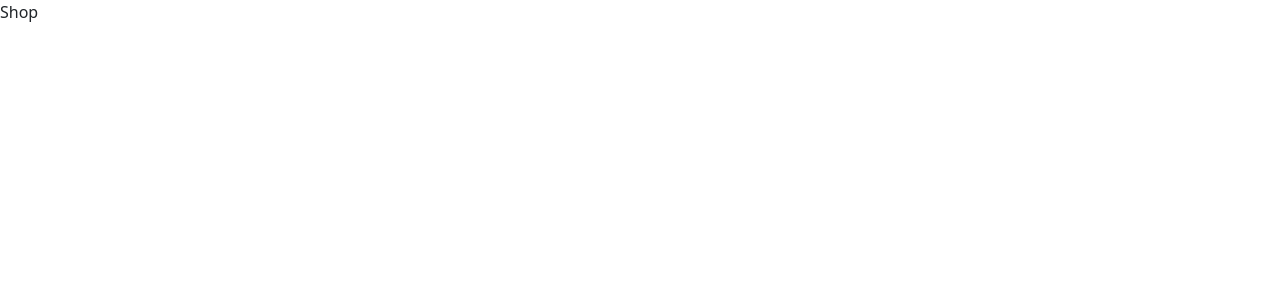
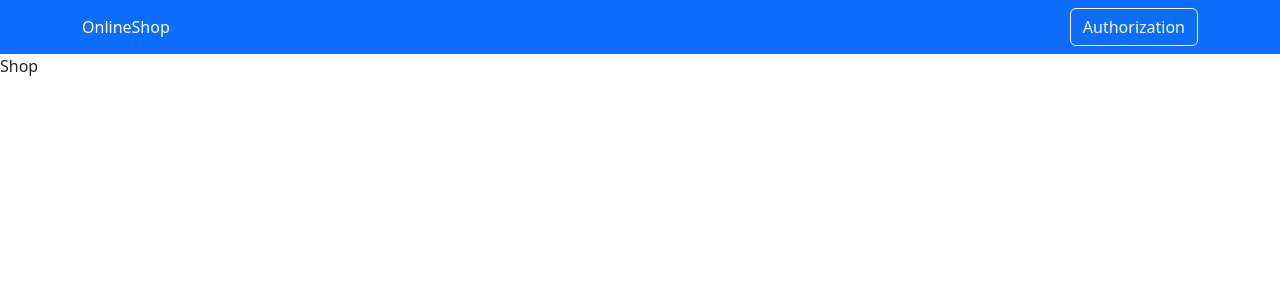
Before and after one commit to sbinfo/online_shop_fullstack, a React (Create React App) app in the folder client/: page / in a window 1280 px wide. Shown: the top 300 px of the page. Built offline with nearby package versions, Linux system fonts and the light colour scheme.

Commit message:
made navbar and made switch between for authorization

```diff
--- a/client/src/App.js
+++ b/client/src/App.js
@@ -1,10 +1,13 @@
 import { BrowserRouter } from "react-router-dom";
 import AppRoutes from "./components/routes/AppRoutes";
+import AppBar from "./components/AppBar";
+
 
 function App() {
   return (
     <BrowserRouter>
-      <AppRoutes />
+        <AppBar />
+        <AppRoutes />
     </BrowserRouter>
   );
 }
--- /dev/null
+++ b/client/src/components/AppBar.js
@@ -0,0 +1,39 @@
+import {Nav, Navbar, Container, Button} from 'react-bootstrap'
+import { NavLink } from "react-router-dom"
+import { useContext } from "react"
+import { Context } from ".."
+import { SHOP_ROUTE } from "../utils/consts"
+import { observer } from "mobx-react-lite"
+
+const AppBar = observer(() => {
+    const {user} = useContext(Context);
+
+    return (
+        <Navbar bg="primary" data-bs-theme="dark">
+            <Container>
+            <NavLink style={{ color: "white", textDecoration: "none"}} to={SHOP_ROUTE}>OnlineShop</NavLink>
+            { user.isAuth ?
+                <Nav className="ml-auto" style={{ color: "white" }}>
+                    <Button variant={"outline-light"} style={{ marginRight: '12px'}}>Dashboard</Button>
+                    <Button
+                        variant={"outline-light"}
+                        onClick={() => user.setIsAuth(false)}
+                    >
+                        Logout
+                    </Button>
+                </Nav> :
+                <Nav className="ml-auto" style={{ color: "white" }}>
+                    <Button
+                        variant={"outline-light"}
+                        onClick={() => user.setIsAuth(true)}
+                    >
+                        Authorization
+                    </Button>
+                </Nav>
+            }
+            </Container>
+        </Navbar>
+    );
+});
+
+export default AppBar;
--- a/client/src/store/UserStore.js
+++ b/client/src/store/UserStore.js
@@ -2,7 +2,7 @@ import { makeAutoObservable } from "mobx"
 
 export default class UserStore {
     constructor() {
-        this._isAuth = true;
+        this._isAuth = false;
         this._user = {};
         makeAutoObservable(this);
     }
```
